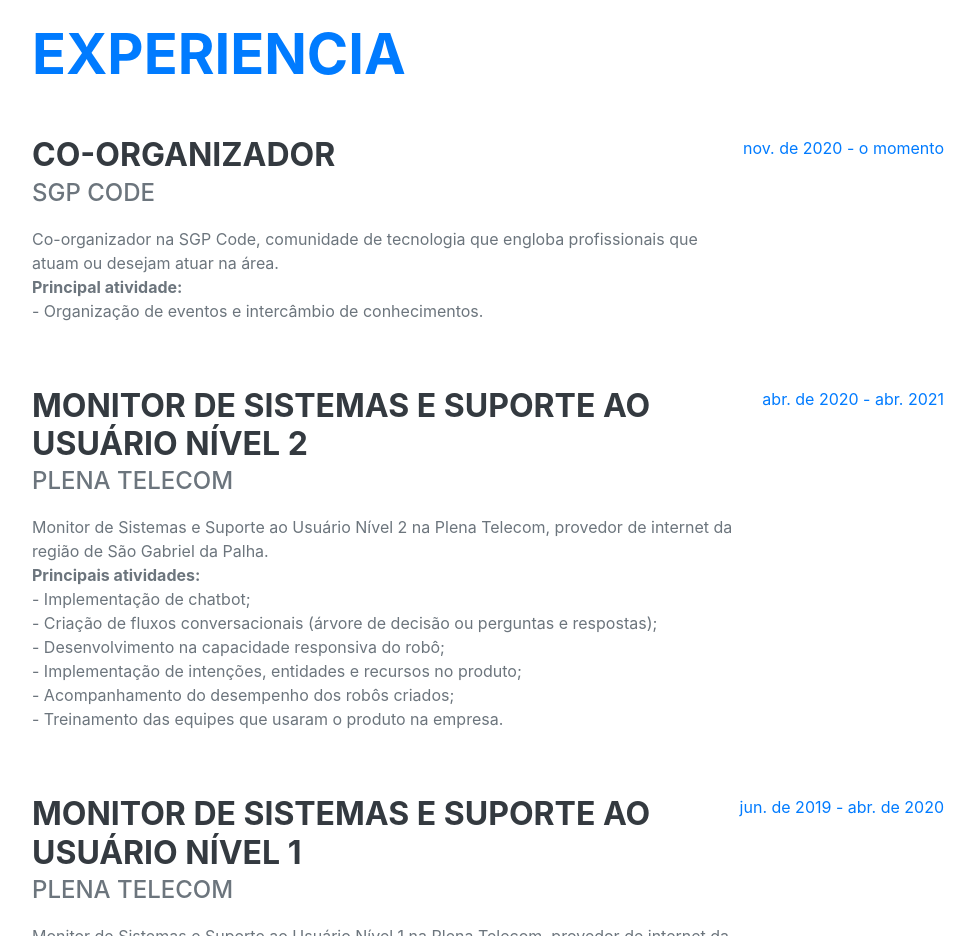
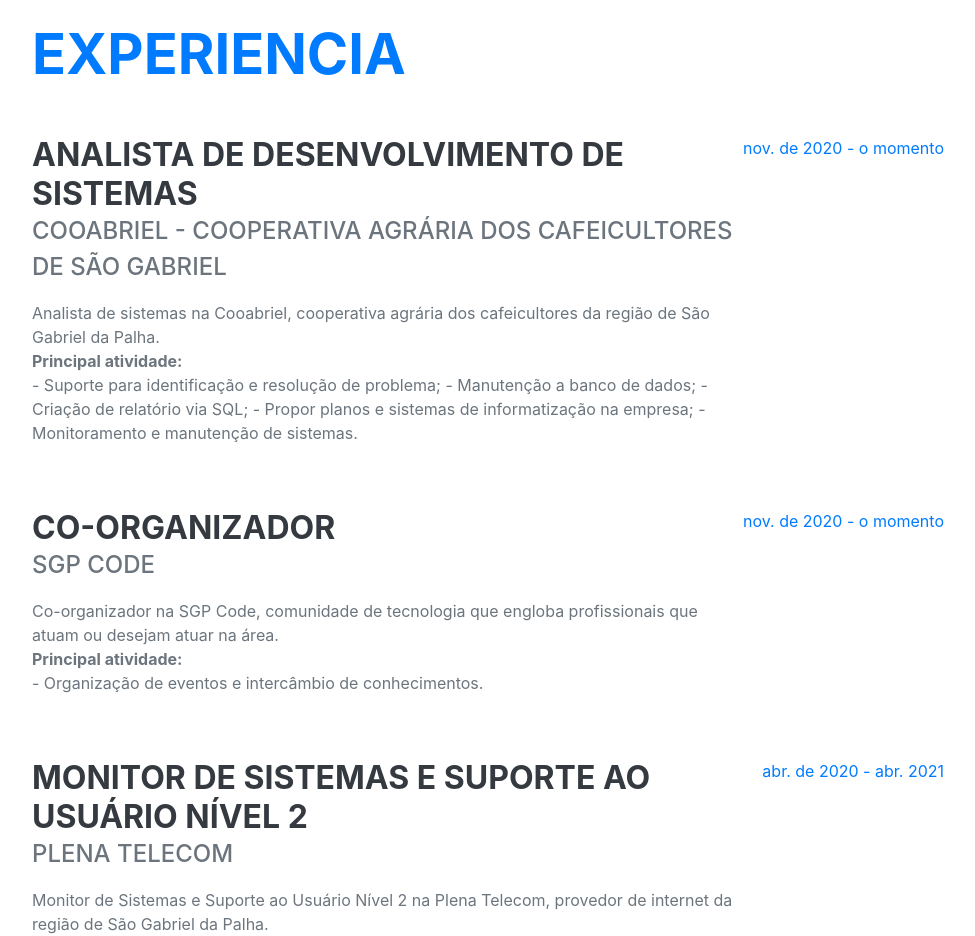
Before and after one commit to douglasreiscouto/portfolio, a plain HTML site: page index.html in a window 1280 px wide. Shown: the part 860-1796 px from the top of the page, without its empty margins (288-1263 px from the left). Drawn offline with nearby package versions, Linux system fonts and the light colour scheme; a web font is replaced by a local one.

Commit message:
Inserção de uma nova profissão na aba de experiencias

```diff
--- a/index.html
+++ b/index.html
@@ -153,6 +153,27 @@
       <section class="resume-section" id="experience">
         <div class="resume-section-content">
           <h2 class="mb-5">Experiencia</h2>
+          <div
+            class="d-flex flex-column flex-md-row justify-content-between mb-5"
+          >
+            <div class="flex-grow-1">
+              <h3 class="mb-0">Analista de desenvolvimento de sistemas</h3>
+              <div class="subheading mb-3">Cooabriel - Cooperativa Agrária dos Cafeicultores de São Gabriel</div>
+              <p>
+                Analista de sistemas na Cooabriel,
+                cooperativa agrária dos cafeicultores da região de São Gabriel da Palha.<br />
+                <b>Principal atividade:</b><br />
+                - Suporte para identificação e resolução de problema;
+                - Manutenção a banco de dados;
+                - Criação de relatório via SQL;
+                - Propor planos e sistemas de informatização na empresa;
+                - Monitoramento e manutenção de sistemas.
+              </p>
+            </div>
+            <div class="flex-shrink-0">
+              <span class="text-primary">nov. de 2020 - o momento</span>
+            </div>
+          </div>
           <div
             class="d-flex flex-column flex-md-row justify-content-between mb-5"
           >
```
